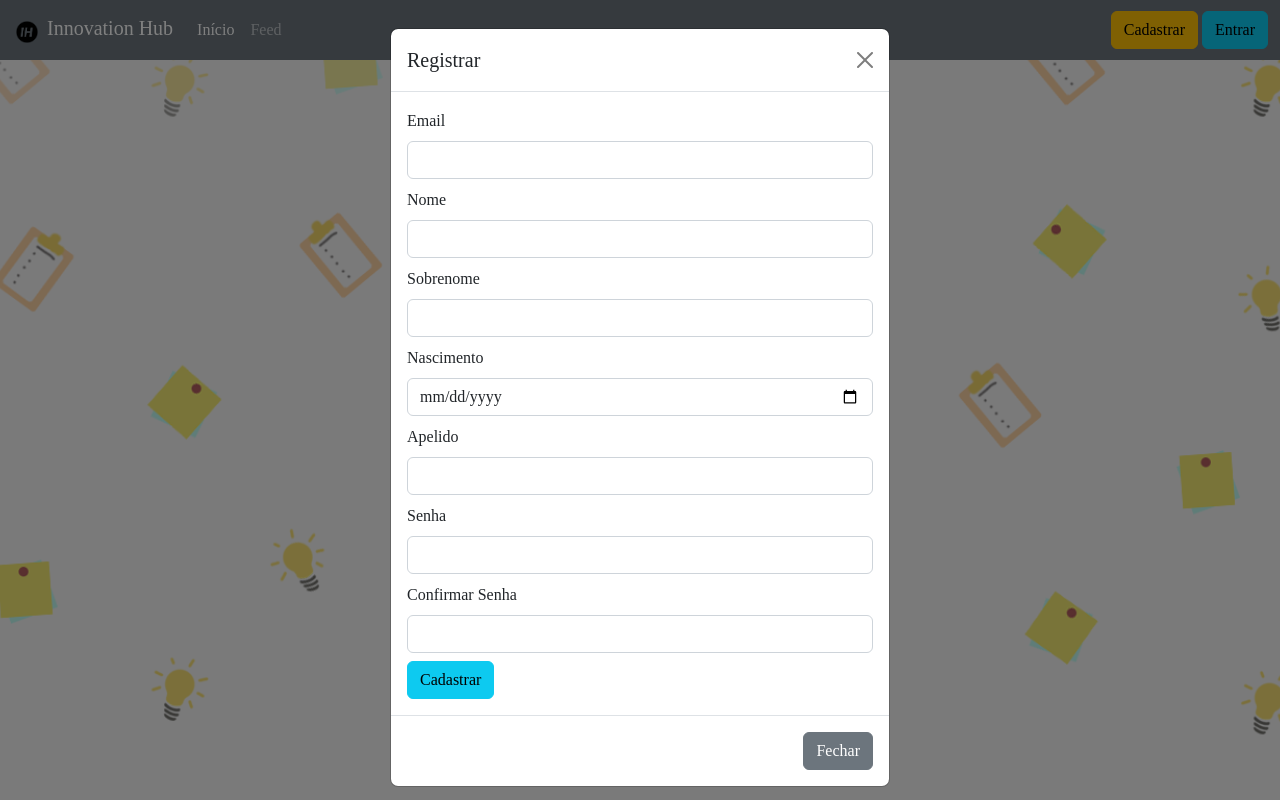
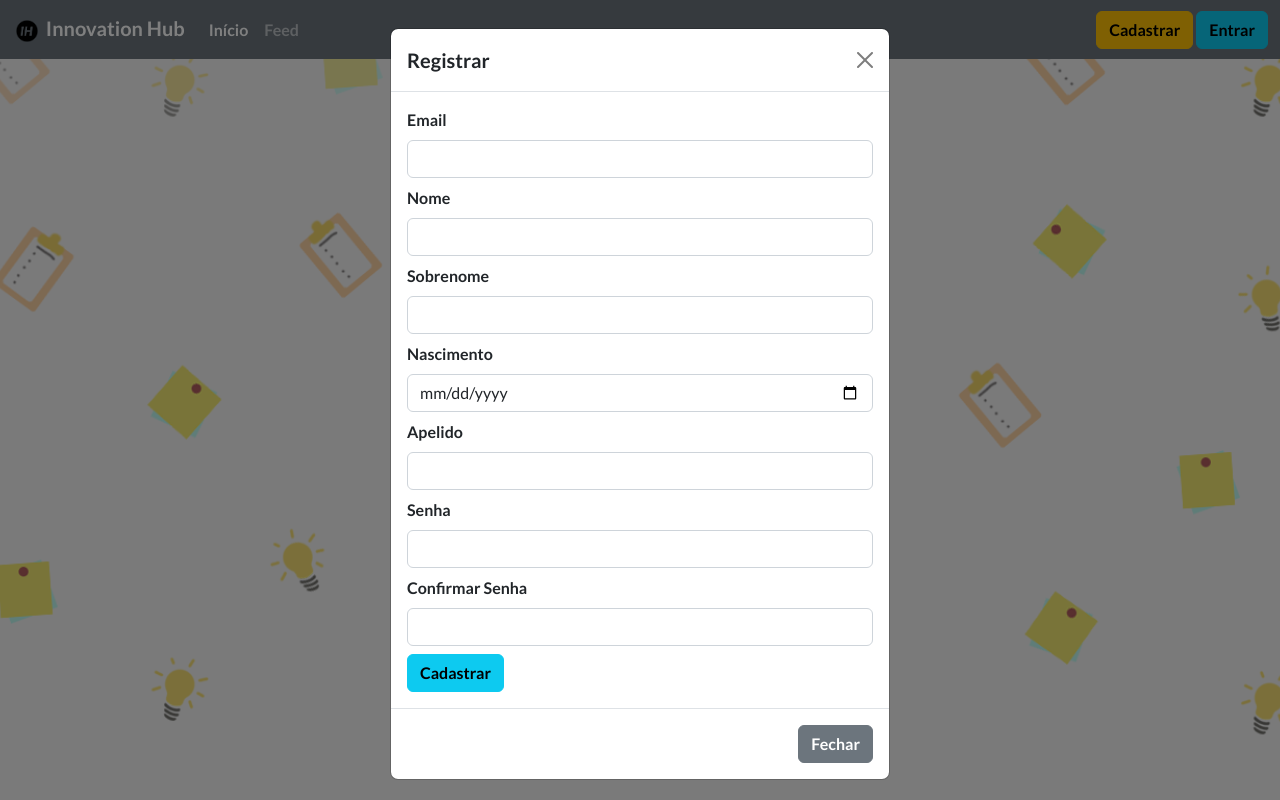
Before and after one commit to wendelsimoes/innovation-hub-flask, a Flask app: page / in a window 1280 px wide, after a click on "Cadastrar". Run offline with Flask 2, Linux system fonts and the light colour scheme; data comes from the database, SQL or seed files in the repository; some web fonts are replaced.

Commit message:
feat: remove old font because it hadnt support for some characters

```diff
--- a/application/static/styles.css
+++ b/application/static/styles.css
@@ -1,11 +1,11 @@
 @font-face {
-    font-family: NanumGothic;
-    src: url(fonts/NanumGothic-Regular.ttf);
+    font-family: LatoRegular;
+    src: url(fonts/Lato-Regular.ttf);
 }
 
 @font-face {
-    font-family: NanumGothicBold;
-    src: url(fonts/NanumGothic-Bold.ttf);
+    font-family: LatoBold;
+    src: url(fonts/Lato-Bold.ttf);
 }
 
 body,
@@ -33,12 +33,12 @@ textarea:focus {
     box-shadow: none !important;
 }
 
-.gothic {
-    font-family: NanumGothic !important;
+.lato-regular {
+    font-family: LatoRegular !important;
 }
 
-.gothic-bold {
-    font-family: NanumGothicBold !important;
+.lato-bold {
+    font-family: LatoBold !important;
 }
 
 .postar-restricao-idade {
--- a/application/templates/layout.html
+++ b/application/templates/layout.html
@@ -27,7 +27,7 @@
 
 <body class="background">
   <!-- Navbar do Bootstrap -->
-  <nav class="navbar navbar-expand-lg navbar-dark bg-secondary gothic-bold">
+  <nav class="navbar navbar-expand-lg navbar-dark bg-secondary lato-bold">
     <div class="container-fluid">
       <a class="navbar-brand" href="{{ url_for("index") }}">
         <img src="../static/images/innovation-hub-logo.png" alt="logo" width="30" height="30"
@@ -71,66 +71,66 @@
     <div class="modal-dialog">
       <div class="modal-content">
         <div class="modal-header">
-          <h5 class="modal-title gothic-bold" id="registro_modal_label">Registrar</h5>
+          <h5 class="modal-title lato-bold" id="registro_modal_label">Registrar</h5>
           <button type="button" class="btn-close" data-bs-dismiss="modal" aria-label="Close"></button>
         </div>
         <div class="modal-body">
           <form method="post" action="{{ url_for("registrar") }}" novalidate>
             {{ formDeRegistro.csrf_token }}
             <div class="mb-2">
-              {{ formDeRegistro.email.label(class_="form-label gothic-bold") }}
-              {{ formDeRegistro.email(class_="form-control gothic") }}
+              {{ formDeRegistro.email.label(class_="form-label lato-bold") }}
+              {{ formDeRegistro.email(class_="form-control lato-regular") }}
               {% for error in formDeRegistro.email.errors %}
               <span class="text-danger">{{ error }}</span>
               {% endfor %}
             </div>
             <div class="mb-2">
-              {{ formDeRegistro.nome.label(class_="form-label gothic-bold") }}
-              {{ formDeRegistro.nome(class_="form-control gothic") }}
+              {{ formDeRegistro.nome.label(class_="form-label lato-bold") }}
+              {{ formDeRegistro.nome(class_="form-control lato-regular") }}
               {% for error in formDeRegistro.nome.errors %}
               <span class="text-danger">{{ error }}</span>
               {% endfor %}
             </div>
             <div class="mb-2">
-              {{ formDeRegistro.sobrenome.label(class_="form-label gothic-bold") }}
-              {{ formDeRegistro.sobrenome(class_="form-control gothic") }}
+              {{ formDeRegistro.sobrenome.label(class_="form-label lato-bold") }}
+              {{ formDeRegistro.sobrenome(class_="form-control lato-regular") }}
               {% for error in formDeRegistro.sobrenome.errors %}
               <span class="text-danger">{{ error }}</span>
               {% endfor %}
             </div>
             <div class="mb-2">
-              {{ formDeRegistro.nascimento.label(class_="form-label gothic-bold") }}
-              {{ formDeRegistro.nascimento(class_="form-control gothic") }}
+              {{ formDeRegistro.nascimento.label(class_="form-label lato-bold") }}
+              {{ formDeRegistro.nascimento(class_="form-control lato-regular") }}
               {% for error in formDeRegistro.nascimento.errors %}
               <span class="text-danger">{{ error }}</span>
               {% endfor %}
             </div>
             <div class="mb-2">
-              {{ formDeRegistro.apelido.label(class_="form-label gothic-bold") }}
-              {{ formDeRegistro.apelido(class_="form-control gothic") }}
+              {{ formDeRegistro.apelido.label(class_="form-label lato-bold") }}
+              {{ formDeRegistro.apelido(class_="form-control lato-regular") }}
               {% for error in formDeRegistro.apelido.errors %}
               <span class="text-danger">{{ error }}</span>
               {% endfor %}
             </div>
             <div class="mb-2">
-              {{ formDeRegistro.senha.label(class_="form-label gothic-bold") }}
-              {{ formDeRegistro.senha(class_="form-control gothic") }}
+              {{ formDeRegistro.senha.label(class_="form-label lato-bold") }}
+              {{ formDeRegistro.senha(class_="form-control lato-regular") }}
               {% for error in formDeRegistro.senha.errors %}
               <span class="text-danger">{{ error }}</span>
               {% endfor %}
             </div>
             <div class="mb-2">
-              {{ formDeRegistro.confirmar_senha.label(class_="form-label gothic-bold") }}
-              {{ formDeRegistro.confirmar_senha(class_="form-control gothic") }}
+              {{ formDeRegistro.confirmar_senha.label(class_="form-label lato-bold") }}
+              {{ formDeRegistro.confirmar_senha(class_="form-control lato-regular") }}
               {% for error in formDeRegistro.confirmar_senha.errors %}
               <span class="text-danger">{{ error }}</span>
               {% endfor %}
             </div>
-            <button type="submit" class="btn btn-info gothic-bold">Cadastrar</button>
+            <button type="submit" class="btn btn-info lato-bold">Cadastrar</button>
           </form>
         </div>
         <div class="modal-footer">
-          <button type="button" class="btn btn-secondary gothic-bold" data-bs-dismiss="modal">
+          <button type="button" class="btn btn-secondary lato-bold" data-bs-dismiss="modal">
             Fechar
           </button>
         </div>
@@ -143,37 +143,37 @@
     <div class="modal-dialog">
       <div class="modal-content">
         <div class="modal-header">
-          <h5 class="modal-title gothic-bold" id="login_modal_label">Entrar</h5>
+          <h5 class="modal-title lato-bold" id="login_modal_label">Entrar</h5>
           <button type="button" class="btn-close" data-bs-dismiss="modal" aria-label="Close"></button>
         </div>
         <div class="modal-body">
           <form method="post" action="{{ url_for("login") }}" novalidate>
             {{ formDeLogin.csrf_token }}
             <div class="mb-2">
-              {{ formDeLogin.apelido.label(class_="form-label gothic-bold") }}
-              {{ formDeLogin.apelido(class_="form-control gothic") }}
+              {{ formDeLogin.apelido.label(class_="form-label lato-bold") }}
+              {{ formDeLogin.apelido(class_="form-control lato-regular") }}
               {% for error in formDeLogin.apelido.errors %}
               <span class="text-danger">{{ error }}</span>
               {% endfor %}
             </div>
             <div class="mb-2">
-              {{ formDeLogin.senha.label(class_="form-label gothic-bold") }}
-              {{ formDeLogin.senha(class_="form-control gothic") }}
+              {{ formDeLogin.senha.label(class_="form-label lato-bold") }}
+              {{ formDeLogin.senha(class_="form-control lato-regular") }}
               {% for error in formDeLogin.senha.errors %}
               <span class="text-danger">{{ error }}</span>
               {% endfor %}
             </div>
             <div class="mb-2 form-check" style="width: 50%; margin-right: auto;">
               <input name="lembrar_de_mim" class="form-check-input" type="checkbox" id="lembrar_de_mim">
-              <label class="form-check-label gothic-bold" for="lembrar_de_mim">
+              <label class="form-check-label lato-bold" for="lembrar_de_mim">
                 Lembrar de Mim?
               </label>
             </div>
-            <button type="submit" class="btn btn-info gothic-bold">Entrar</button>
+            <button type="submit" class="btn btn-info lato-bold">Entrar</button>
           </form>
         </div>
         <div class="modal-footer">
-          <button type="button" class="btn btn-secondary gothic-bold" data-bs-dismiss="modal">
+          <button type="button" class="btn btn-secondary lato-bold" data-bs-dismiss="modal">
             Fechar
           </button>
         </div>
```
Also changed, not shown: application/templates/feed.html (+13 -13 lines), application/templates/postar.html (+17 -17 lines), application/static/fonts/Lato-Bold.ttf (added), application/static/fonts/Lato-Regular.ttf (added), 2 other files.
